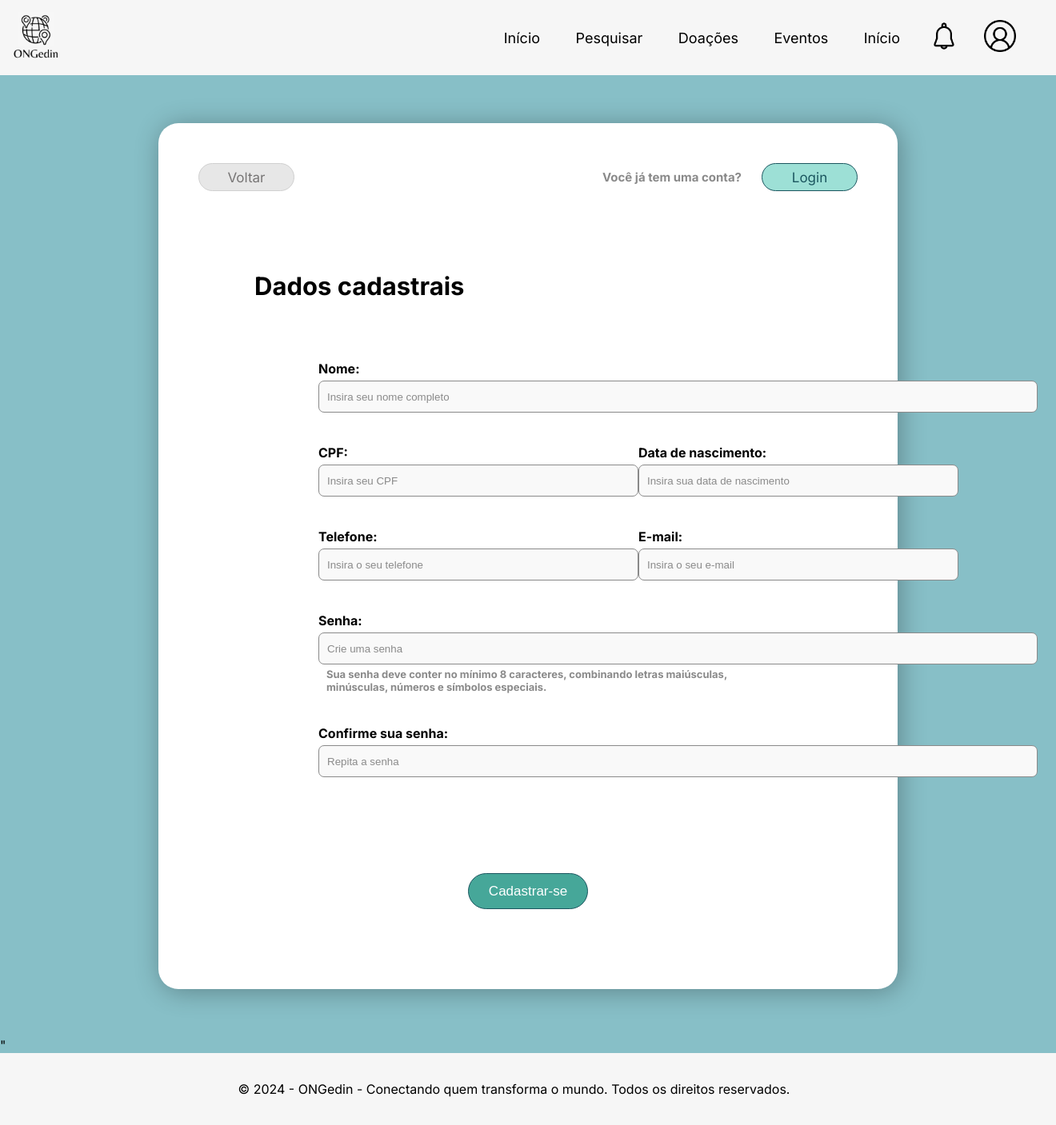
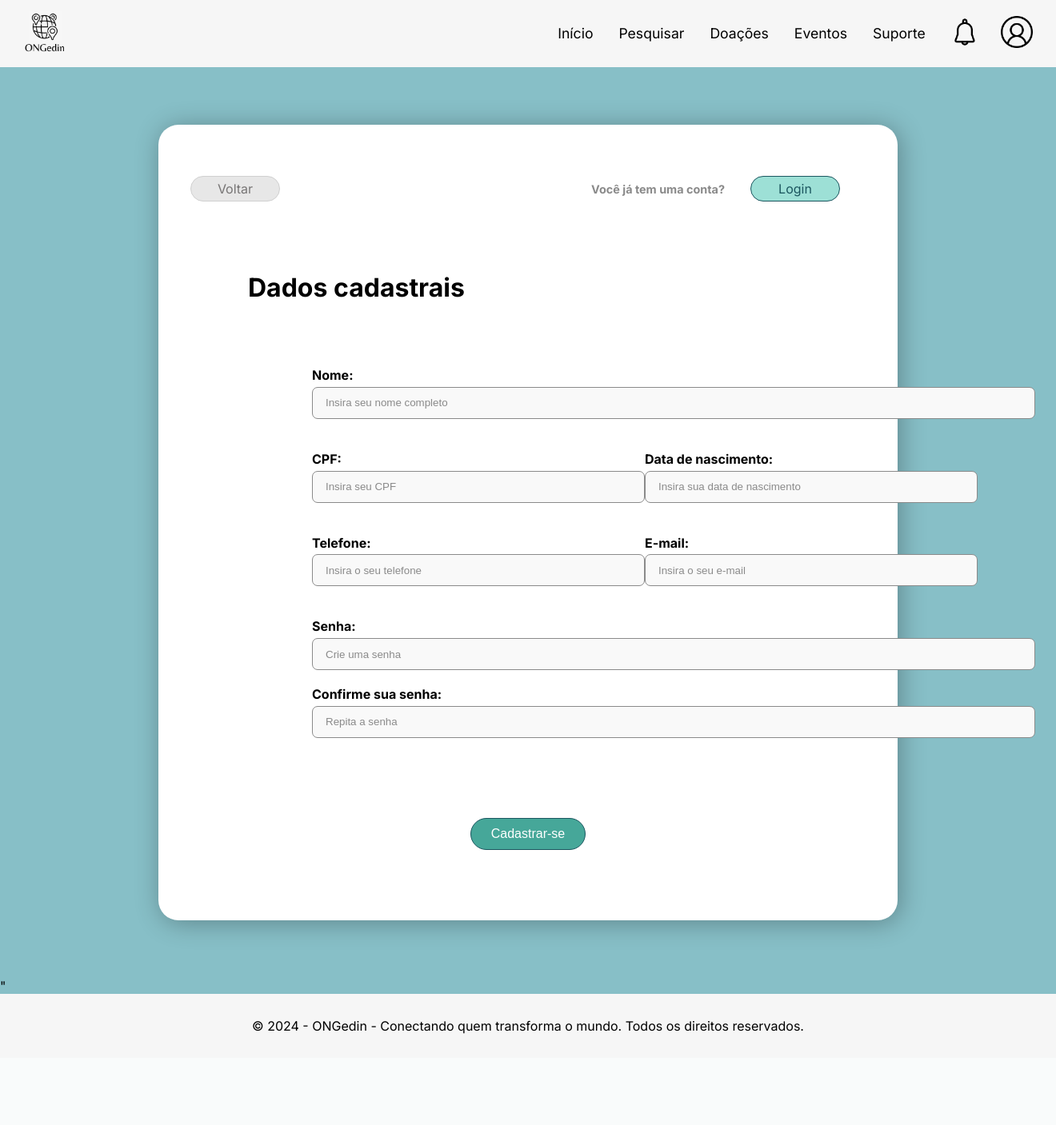
Before and after one commit to StefanyCarlos23/ONGedin, a PHP site: page /volunteer-register.html in a window 1320 px wide. Shown: the whole page at 80% size. After the commit the page ends 1293 px from the top, so only its background shows below. Run offline with PHP 8.4, Linux system fonts and the light colour scheme; some libraries are stand-ins or nearby versions; some web fonts are replaced.

Commit message:
adasd
asdad

```diff
--- a/ong-register.html
+++ b/ong-register.html
@@ -67,14 +67,14 @@
                 <div class="inputBox-2">
                     <div class="area-activity">
                         <label for="text"><b>Área de Atuação:</b></label>
-                        <input type="text" id="area-activity" name="area-activity" class="inputUser-2 required" placeholder="Insira a área de atuação da ONG">
+                        <input type="text" id="area-activity" name="area-activity" class="inputUser-2 required" placeholder="Insira a área de atuação da ONG" oninput="areaActivityValiate()">
                         <span class="span-required">Área de atuação não pode conter números</span>
                         <br><br>
                     </div>
 
                     <div class="fundation-date">
                         <label for="text"><b>Data de fundação:</b></label>
-                        <input type="text" id="fundation-date" name="fundation-date" class="inputUser-2 required" placeholder="Insira a data de fundação da ONG">
+                        <input type="text" id="fundation-date" name="fundation-date" class="inputUser-2 required" placeholder="Insira a data de fundação da ONG" oninput="fundationDateValiate()">
                         <span class="span-required">Data da fundação inválida</span>
                         <br><br>
                     </div>
@@ -84,7 +84,7 @@
                 <div class="inputBox-3">
                     <div class="telephone">
                         <label for="telephone"><b>Telefone:</b></label>
-                        <input type="text" name="telephone" id="telephone" class="inputUser-3" placeholder="Insira o telefone da ONG">
+                        <input type="text" name="telephone" id="telephone" class="inputUser-3 required" placeholder="Insira o telefone da ONG" oninput="telephoneValiate()">
                         <span class="span-required">Telefone inválido</span>
                         <br><br>
                     </div>
--- a/volunteer-register.css
+++ b/volunteer-register.css
@@ -19,31 +19,46 @@ nav{
     display: flex;
     align-items: center;
     justify-content: space-between;
-    padding-right: 35px;
+    padding-right: 1rem;
+    padding-left: 1rem;
+}
+
+nav ul{
+    display: flex;
+    align-items: center;
+}
+
+nav ul .ul-text a{
+    color: rgb(0, 0, 0);
+    margin: 0 1rem;
+    font-size: 1.1rem;
+    display: block;
+}
+
+nav ul .ul-text a:not(.btn)::after{
+    content: "";
+    background-color: rgb(0, 0, 0);
+    height: 0.1rem;
+    width: 0;
+    display: block;
+    margin: 0 auto;
+    transition: 0.3s;
+}
+
+nav ul .ul-text a:hover::after{
+    width: 100%;
 }
 
 nav a img{
-    width: 90px;
-    height: 90px;
-}
-.nav-right a img{
-    width: 40px;
-    height: 40px;
-    margin: 0 15px;
+    width: 5rem;
+    height: 5rem;
 }
 
-.nav-right{
-    display: flex;
-    flex-direction: row;
-    align-items: center;
+nav ul a img{
+    width: 2.5rem;
+    height: 2.5rem;
+    margin: 0 0.8rem;
 }
-.nav-text a{
-    font-style:normal;
-    color: rgb(0, 0, 0);
-    margin: 0 20px;
-    font-size: 18px;
-}
-
 
 .content{
     display: flex;
@@ -54,33 +69,32 @@ nav a img{
 .box-content{
     position:relative;
     background-color: rgb(255, 255, 255);
-    margin-top: 60px;
-    margin-bottom: 60px;
+    margin-top: 4.5rem;
+    margin-bottom: 4.5rem;
     border-radius: 25px;
     width: 70%;
     box-shadow: 3px 3px 2em rgba(0, 0, 0, 0.3)
 }
 
-/* -- LOGIN AND BACK BUTTONS -- */
+/* -- LOGIN AND BACK BOTTONS -- */
 .btn{
     display: flex;
     flex-direction: row;
-    margin: 50px 25px;
+    margin: 4rem 2.5rem;
     justify-content: space-between;
     align-items: center;
-    margin-bottom: 100px;
+    margin-bottom: 5.5rem;
 }
 
 .back-btn{
     display: flex;
     align-items: center;
     justify-content: center;
-    margin: 0 25px;
     background-color:#E7E7E7;
     border-radius: 50px;
-    width: 120px;
-    height:35px;
-    font-size: 17px;
+    width: 7rem;
+    height: 2rem;
+    font-size: 1rem;
     color: #777575;
     border: #d0d0d0 solid 1px;
 }
@@ -92,19 +106,19 @@ nav a img{
     justify-content: center;
 }
 .btn-login h3{
-    font-size: 15px;
+    font-size: 0.9rem;
     color: #8A8A8A
 }
 .login-btn{
     display: flex;
     align-items: center;
     justify-content: center;
-    margin: 0 25px;
+    margin: 0 2rem;
     background-color:#6bd1c2a9;
     border-radius: 50px;
-    width: 120px;
-    height:35px;
-    font-size: 17px;
+    width: 7rem;
+    height: 2rem;
+    font-size: 1rem;
     color: #1B565F;
     border: #1B565F solid 1px;
 }
@@ -119,40 +133,40 @@ nav a img{
 
 
 .box-content h1{
-    margin: 25px 120px;
-    font-size: 31px;
+    margin: 2.5rem 7rem;
+    font-size: 2rem;
 }
 
 input::placeholder {
     color:#8A8A8A;
-    padding-left: 10px;
+    padding-left: 1rem;
 }
 
 /* --- NAME --- */
 .inputBox-1{
     display: flex;
     flex-direction:column;
-    margin-top: 75px;
-    margin-left:200px;
-    margin-right:200px;
+    margin-top: 5rem;
+    margin-left:12rem;
+    margin-right:12rem;
 }
 .inputUser-1{
-    height: 40px;
-    width: 899px;
+    height: 2.5rem;
+    width: 56.5rem;
     border-radius: 7px;
     border: #8A8A8A SOLID;
     background-color: #F9F9F9;
     border-width: 1px;
-    margin-top: 5px;
+    margin-top: 0.3rem;
 }
 
 /* --- CPF AND DATE OF BIRTH --- */
 .inputBox-2{
     display: flex;
     flex-direction:row;
+    margin-left:12rem;
+    margin-right:13rem;
     justify-content: space-between;
-    margin-left: 200px;
-    margin-right: 207px;
 }
 .cpf{
     display: flex;
@@ -163,22 +177,22 @@ input::placeholder {
     flex-direction: column;
 }
 .inputUser-2{
-    height: 40px;
-    width: 400px;
+    height: 2.5rem;
+    width: 26rem;
     border-radius: 7px;
     border: #8A8A8A SOLID;
     background-color: #F9F9F9;
     border-width: 1px;
-    margin-top: 5px;
+    margin-top: 0.3rem;
 }
 
 /* --- TELEPHONE AND EMAIL --- */
 .inputBox-3{
     display: flex;
     flex-direction:row;
+    margin-left:12rem;
+    margin-right:13rem;
     justify-content: space-between;
-    margin-left: 200px;
-    margin-right: 207px;
 }
 .telephone{
     display: flex;
@@ -189,36 +203,30 @@ input::placeholder {
     flex-direction: column;
 }
 .inputUser-3{
-    height: 40px;
-    width: 400px;
+    height: 2.5rem;
+    width: 26rem;
     border-radius: 7px;
     border: #8A8A8A SOLID;
     background-color: #F9F9F9;
     border-width: 1px;
-    margin-top: 5px;
+    margin-top: 0.3rem;
 }
 
 /* --- PASSWORD AND CONFIRM PASSWORD --- */
 .inputBox-4{
     display: flex;
     flex-direction:column;
-    margin-left:200px;
-    margin-right:200px;
-}
-.password h3{
-    color:#8A8A8A;
-    font-size: 13px;
-    padding-left: 10px;
-    padding-top: 4px;
+    margin-left:12rem;
+    margin-right:12rem;
 }
 .inputUser-4{
-    height: 40px;
-    width: 899px;
+    height: 2.5rem;
+    width: 56.5rem;
     border-radius: 7px;
     border: #8A8A8A SOLID;
     background-color: #F9F9F9;
     border-width: 1px;
-    margin-top: 5px;
+    margin-top: 0.3rem;
 }
 
 /* --- REGISTER BUTTON --- */
@@ -230,13 +238,13 @@ input::placeholder {
 .register-btn{
     background-color:#46A799;
     border-radius: 50px;
-    width: 150px;
-    height: 45px;
-    font-size: 17px;
+    width: 9rem;
+    height: 2.5rem;
+    font-size: 1rem;
     color: #ffffff;
     border: #1B565F solid 1px;
-    margin-top: 100px;
-    margin-bottom: 100px;
+    margin-top: 5rem;
+    margin-bottom: 5.5rem;
 }
 .register-btn:hover{
     background-color:#337c71;;
@@ -247,6 +255,12 @@ input::placeholder {
     display: flex;
     align-items: center;
     justify-content: center;
-    padding-right: 35px;
-    height: 90px;
+    height: 5rem;
 }
+
+.span-required{
+    display: none;
+    font-size: 12px;
+    color:#e63636;
+    margin: 3px 0 0 1px;
+}
--- a/volunteer-register.html
+++ b/volunteer-register.html
@@ -14,21 +14,21 @@
                     <a href="home.html">
                         <img src="images/ongedin-logo.png" alt="ongedin-logo">
                     </a>
-                    <div class="nav-right">
-                        <div class="nav-text">
+                    <ul class="ul">
+                        <ul class="ul-text">
                             <a href="home.html">Início</a>
                             <a href="discovery.html">Pesquisar</a>
                             <a href="donations.html">Doações</a>
                             <a href="events.html">Eventos</a>
-                            <a href="home.html">Início</a>
-                        </div>
+                            <a href="help.html">Suporte</a>
+                        </ul>
                         <a href="notification.html">
                             <img src="images/notificação.png" alt="ongedin-logo">
                         </a>
                         <a href="profile.html">
                             <img src="images/perfil.png" alt="ongedin-logo">
                         </a>
-                    </div>
+                    </ul>
                 </nav>
             </div>
         </section>
@@ -52,7 +52,8 @@
                 <div class="inputBox-1">
                     <div>
                         <label for="text"><b>Nome:</b></label><br>
-                        <input type="text" id="name" name="name"class="inputUser-1" placeholder="Insira seu nome completo">
+                        <input type="text" id="name" name="name"class="inputUser-1 required" placeholder="Insira seu nome completo">
+                        <span class="span-required">Nome não pode conter números</span>
                     </div>
                     <br><br>
                 </div>
@@ -61,13 +62,15 @@
                 <div class="inputBox-2">
                     <div class="cpf">
                         <label for="text"><b>CPF:</b></label>
-                        <input type="text" id="cpf" name="cpf" class="inputUser-2" placeholder="Insira seu CPF">
+                        <input type="text" id="cpf" name="cpf" class="inputUser-2 required" placeholder="Insira seu CPF">
+                        <span class="span-required">Insira um CPF válido</span>
                         <br><br>
                     </div>
 
                     <div class="date-birth">
                         <label for="text"><b>Data de nascimento:</b></label>
-                        <input type="text" id="date-birth" name="date-birth" class="inputUser-2" placeholder="Insira sua data de nascimento">
+                        <input type="text" id="date-birth" name="date-birth" class="inputUser-2 resquired" placeholder="Insira sua data de nascimento">
+                        <span class="span-required">Insira uma data de nascimento válida</span>
                         <br><br>
                     </div>
 
@@ -76,12 +79,14 @@
                 <div class="inputBox-3">
                     <div class="telephone">
                         <label for="telephone"><b>Telefone:</b></label>
-                        <input type="text" name="telephone" id="telephone" class="inputUser-3" placeholder="Insira o seu telefone">
+                        <input type="text" name="telephone" id="telephone" class="inputUser-3 required" placeholder="Insira o seu telefone">
+                        <span class="span-required">Insira um telefone válido</span>
                         <br><br>
                     </div>
                     <div class="email">
                         <label for="email"><b>E-mail:</b></label>
-                        <input type="text" name="email" id="email" class="inputUser-3" placeholder="Insira o seu e-mail">
+                        <input type="text" name="email" id="email" class="inputUser-3 required" placeholder="Insira o seu e-mail">
+                        <span class="span-required">Insira um e-mail válido</span>
                         <br><br>
                     </div>
                 </div>
@@ -89,14 +94,16 @@
                 <div class="inputBox-4">
                     <div class="password">
                         <label for="password"><b>Senha:</b></label>
-                        <input type="text" name="password" id="password" class="inputUser-4" placeholder="Crie uma senha">
-                        <h3>Sua senha deve conter no mínimo 8 caracteres, combinando letras maiúsculas, minúsculas, números e símbolos especiais.</h3>
+                        <input type="text" name="password" id="password" class="inputUser-4 required" placeholder="Crie uma senha">
+                        <span class="span-required">Sua senha deve conter no mínimo 8 caracteres, combinando letras maiúsculas, minúsculas, números e símbolos especiais.</span>
                         <br><br>
                     </div>
 
                     <div class="confirm-pass">
                         <label for="confirm-pass"><b>Confirme sua senha:</b></label>
-                        <input type="text" name="confirm-pass" id="confirm-pass" class="inputUser-4" placeholder="Repita a senha">
+                        <input type="text" name="confirm-pass" id="confirm-pass" class="inputUser-4 required" placeholder="Repita a senha">
+                        <span class="span-required">As senhas não coincidem</span>
+
                         <br><br>
                     </div>
                 </div>
```
Also changed, not shown: admSystem-register.css (+47 -58 lines), admSystem-register.html (+11 -7 lines), login.css (+108 -48 lines), ong-register.css (+67 -72 lines), ong-register.js (+28 -9 lines).
